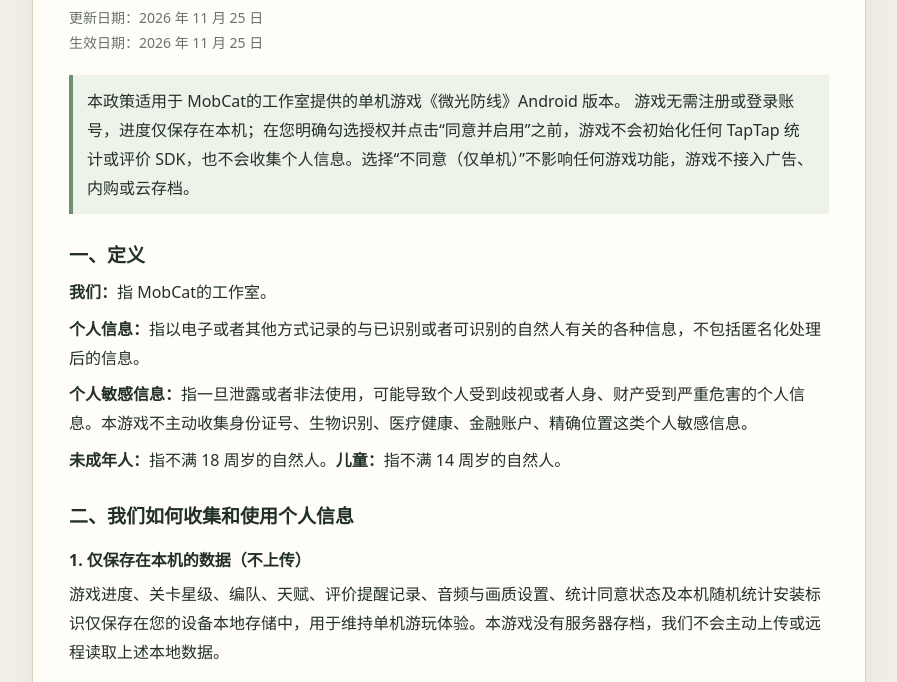
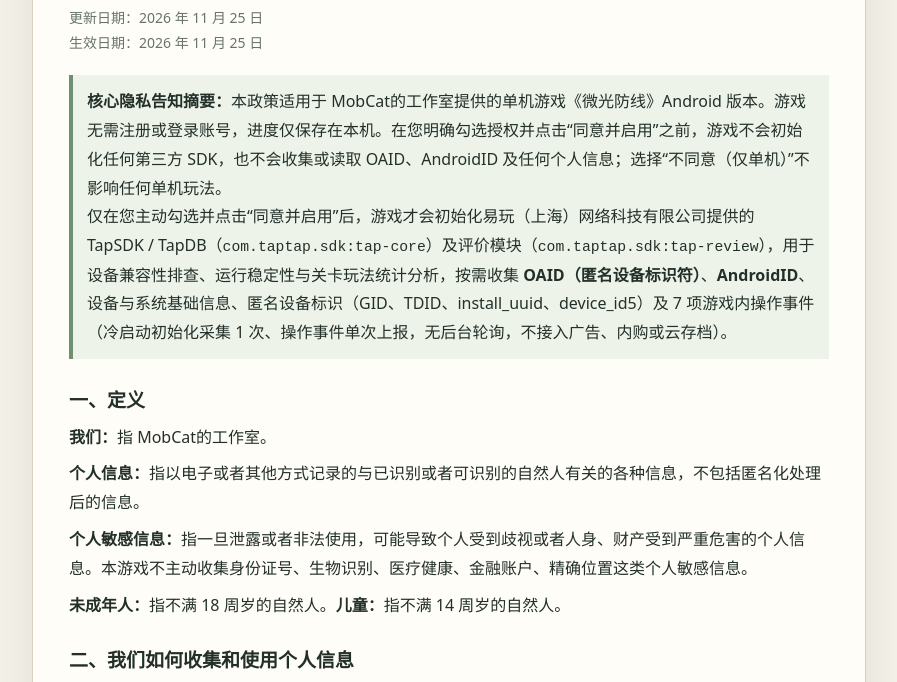
Before and after one commit to CatCatchFish/Mosslight, a website: page docs/privacy-policy.html in a window 1280 px wide. Shown: the part 114-796 px from the top of the page, without its empty margins (191-1088 px from the left). Drawn offline with Linux system fonts and the light colour scheme.

Commit message:
Highlight OAID disclosure in privacy policy summary

```diff
--- a/docs/privacy-policy.html
+++ b/docs/privacy-policy.html
@@ -47,8 +47,8 @@
       <p class="meta">更新日期：2026 年 11 月 25 日<br />生效日期：2026 年 11 月 25 日</p>
 
       <div class="note">
-        本政策适用于 MobCat的工作室提供的单机游戏《微光防线》Android 版本。
-        游戏无需注册或登录账号，进度仅保存在本机；在您明确勾选授权并点击“同意并启用”之前，游戏不会初始化任何 TapTap 统计或评价 SDK，也不会收集个人信息。选择“不同意（仅单机）”不影响任何游戏功能，游戏不接入广告、内购或云存档。
+        <strong>核心隐私告知摘要：</strong>本政策适用于 MobCat的工作室提供的单机游戏《微光防线》Android 版本。游戏无需注册或登录账号，进度仅保存在本机。在您明确勾选授权并点击“同意并启用”之前，游戏不会初始化任何第三方 SDK，也不会收集或读取 OAID、AndroidID 及任何个人信息；选择“不同意（仅单机）”不影响任何单机玩法。<br />
+        仅在您主动勾选并点击“同意并启用”后，游戏才会初始化易玩（上海）网络科技有限公司提供的 TapSDK / TapDB（<code>com.taptap.sdk:tap-core</code>）及评价模块（<code>com.taptap.sdk:tap-review</code>），用于设备兼容性排查、运行稳定性与关卡玩法统计分析，按需收集 <strong>OAID（匿名设备标识符）</strong>、<strong>AndroidID</strong>、设备与系统基础信息、匿名设备标识（GID、TDID、install_uuid、device_id5）及 7 项游戏内操作事件（冷启动初始化采集 1 次、操作事件单次上报，无后台轮询，不接入广告、内购或云存档）。
       </div>
 
       <h2>一、定义</h2>
```
